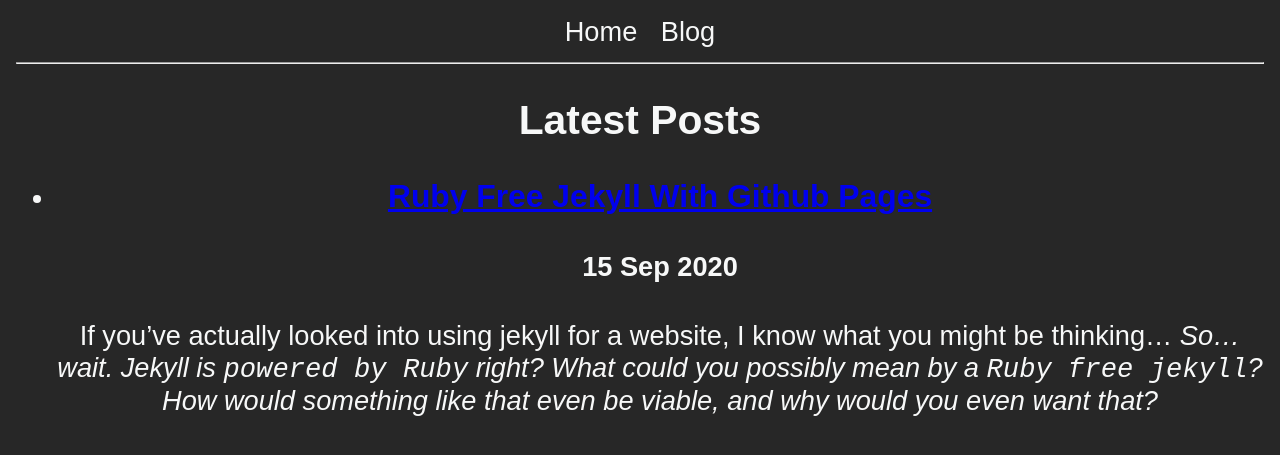
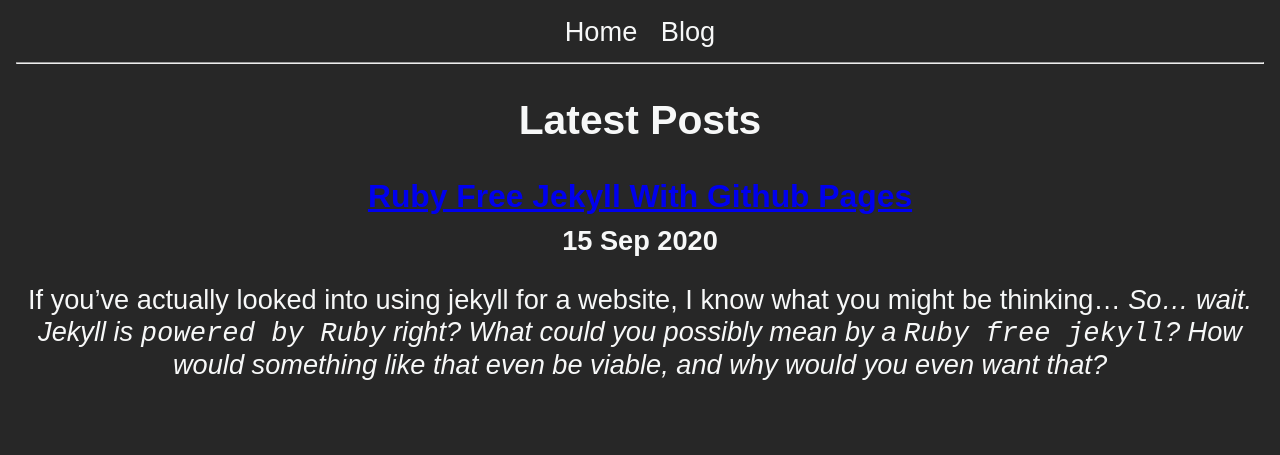
Before and after one commit to codingLogan/codingLogan.github.io, a Jekyll site: the page built from blog.html, in a window 1280 px wide. Shown: the top 455 px of the page. Built offline with Jekyll 4.4.1, drawn with Linux system fonts in a browser that asks for light colours.

Commit message:
Restyle spacing of blog list pieces

```diff
--- /dev/null
+++ b/_sass/blog.scss
@@ -0,0 +1,13 @@
+.blog--list {
+    list-style: none;
+    padding: 0
+}
+
+.blog--title {
+    margin-bottom: 0.3em;
+}
+
+.blog--date {
+    margin-top: 0;
+    margin-bottom: 0.8em;
+}
--- a/assets/css/styles.scss
+++ b/assets/css/styles.scss
@@ -3,3 +3,4 @@
 @import "main";
 @import "intro";
 @import "nav";
+@import "blog";
--- a/blog.html
+++ b/blog.html
@@ -4,11 +4,11 @@
 ---
 <h1>Latest Posts</h1>
 
-<ul>
+<ul class="blog--list">
   {% for post in site.posts %}
     <li>
-      <h3><a href="{{ post.url }}">{{ post.title }}</a></h3>
-      <h4>{{ post.date | date_to_string }}</h4>
+      <h3 class="blog--title"><a href="{{ post.url }}">{{ post.title }}</a></h3>
+      <h4 class="blog--date">{{ post.date | date_to_string }}</h4>
       {{ post.excerpt }}
     </li>
   {% endfor %}
```
